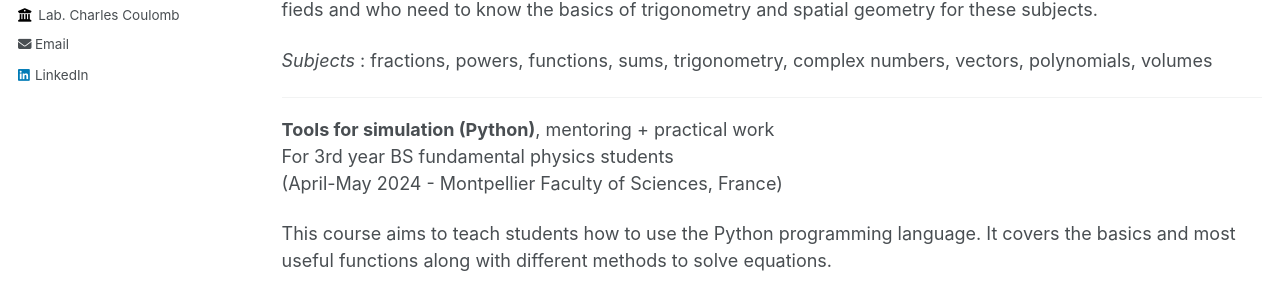
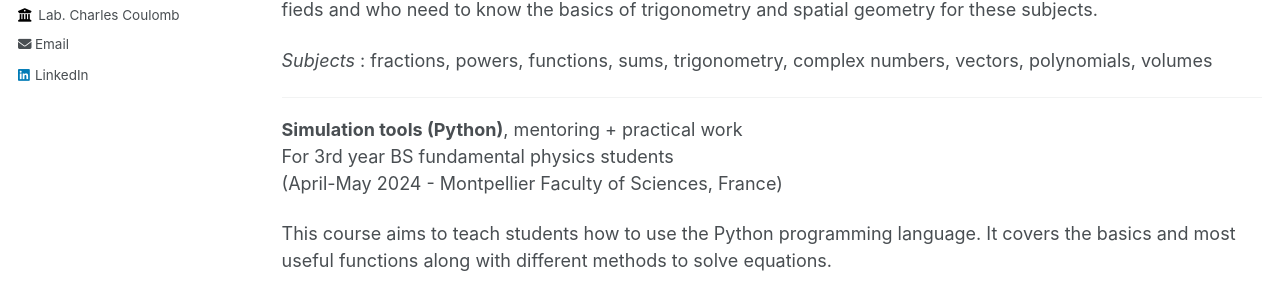
Before and after one commit to camillecelaries/camillecelaries.github.io, a Jekyll site: the page built from _pages/teaching.md, in a window 1280 px wide and 900 px high. Shown: the part 365-666 px from the top of the window. Built offline with Jekyll 4.4.1, drawn with Linux system fonts in a browser that asks for light colours.

Commit message:
Update teaching.md

```diff
--- a/_pages/teaching.md
+++ b/_pages/teaching.md
@@ -20,7 +20,7 @@ This course aims to remind students of the essential calculation tools they have
 
 ***
 
-<b>Tools for simulation (Python)</b>, mentoring + practical work
+<b>Simulation tools (Python)</b>, mentoring + practical work
 <br>For 3rd year BS fundamental physics students
 <br>(April-May 2024 - Montpellier Faculty of Sciences, France)
 
```
